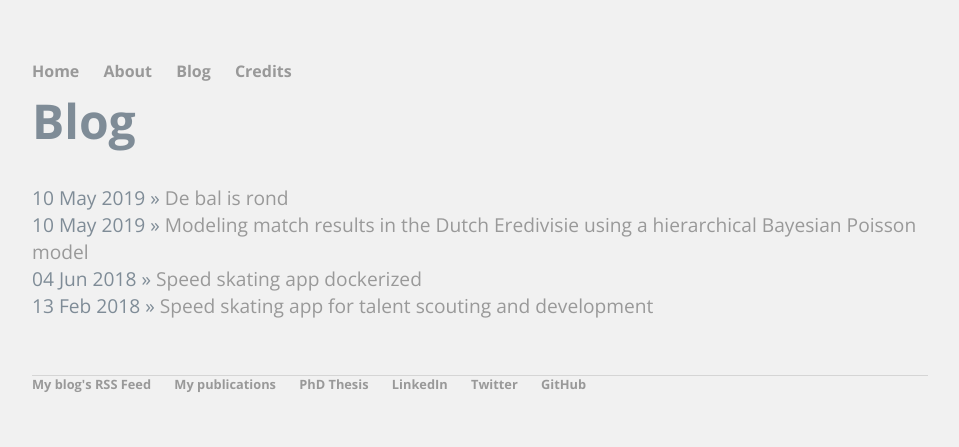
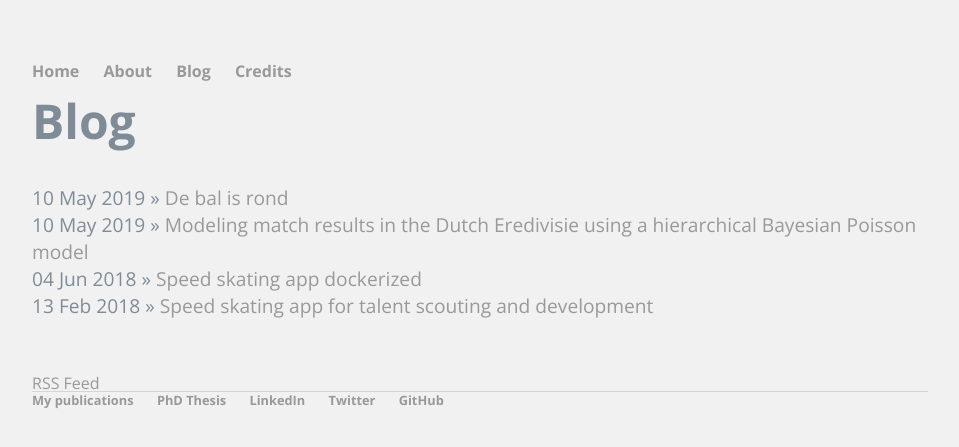
Before and after one commit to pjastam/pjastam.github.io, a Jekyll site: the page built from blog/index.html, in a window 1280 px wide. Shown: the top 447 px of the page, without its empty margins (160-1119 px from the left). Built offline with Jekyll 4.4.1, drawn with Linux system fonts in a browser that asks for light colours; nearby versions of some CDN libraries; some web fonts are replaced; library files that are not in the unit come from our copies.

Commit message:
Update RSS feed reference placement

```diff
--- a/_layouts/default.html
+++ b/_layouts/default.html
@@ -31,7 +31,6 @@
 			</div><!-- /.container -->
 			<footer>
 	    		<ul>
-	        		<li><a href="http://pjastam.github.io/blog/atom.xml">My blog's RSS Feed</a></li>
 	        		<li><a href="http://www.zotero.org/pjastam">My publications</a></li>
 		        	<li><a href="/phdthesis">PhD Thesis</a></li>
 	        		<li><a href="http://www.linkedin.com/in/pjastam">LinkedIn</a></li>
--- a/blog/index.html
+++ b/blog/index.html
@@ -10,3 +10,5 @@ title: Blog
   {% endfor %}
 
 </ul>
+
+<a href="http://pjastam.github.io/blog/atom.xml">RSS Feed</a>
```
